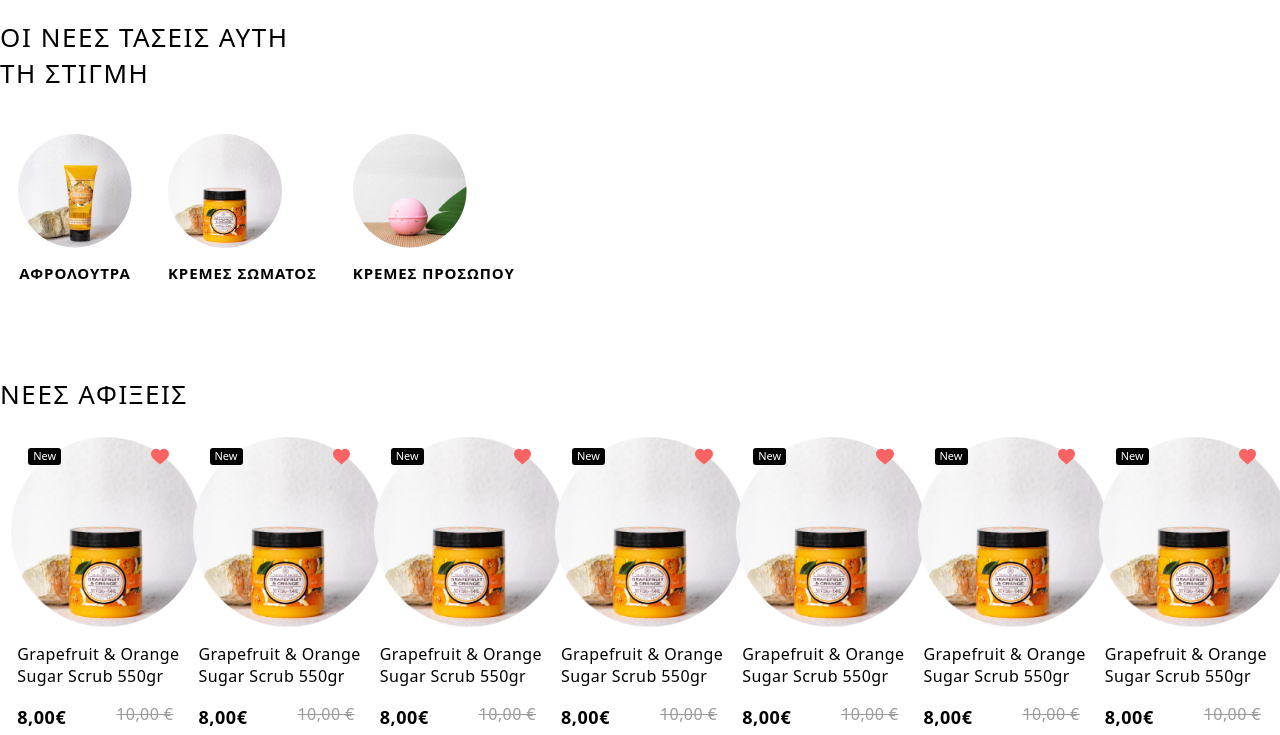
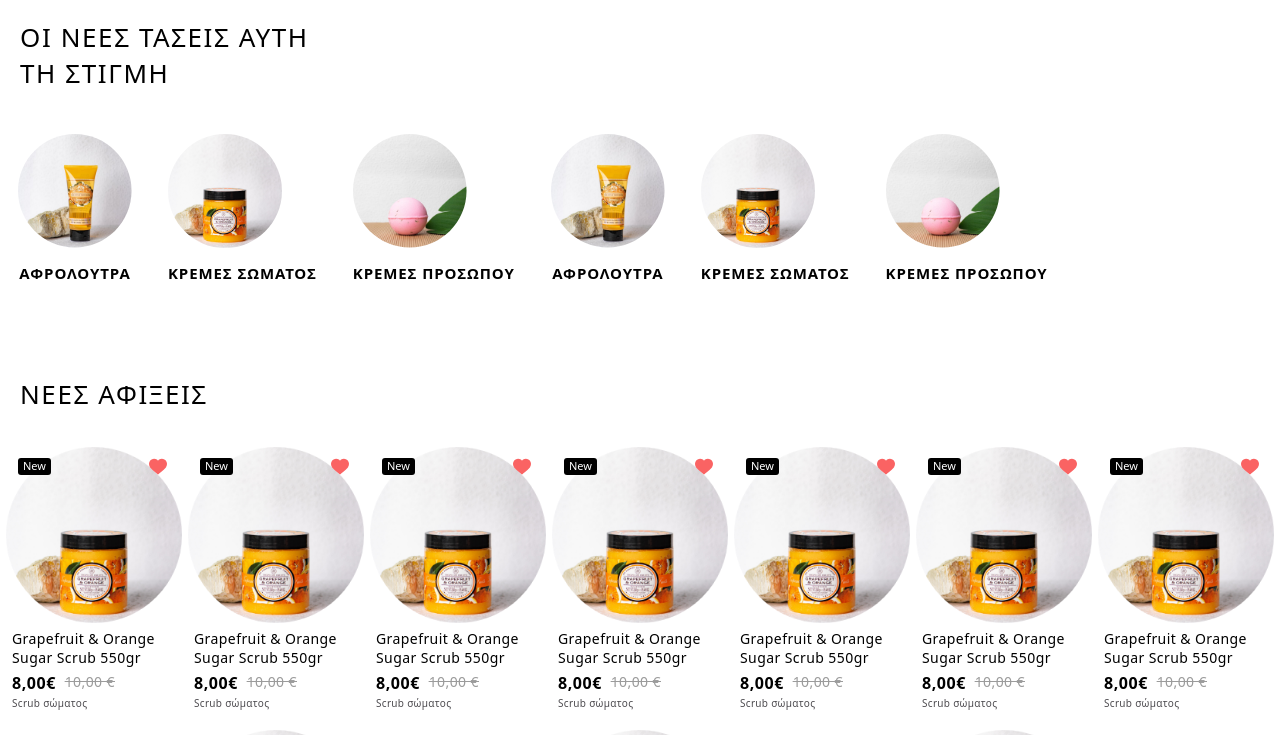
Before and after one commit to Drakoulakou/Softly, a React (Create React App) app: page / in a window 1280 px wide. Shown: the part 1820-2555 px from the top of the page. Built offline with nearby package versions, Linux system fonts and the light colour scheme.

Commit message:
changes to styles

```diff
--- a/src/App.js
+++ b/src/App.js
@@ -20,6 +20,9 @@ function App() {
       <h1 className='title'>ΟΙ ΝΕΕΣ ΤΑΣΕΙΣ ΑΥΤΗ <br /> ΤΗ ΣΤΙΓΜΗ</h1>
       <div className='carousel-wrapper'>
       <div className='carousel'>
+        <Categories image={process.env.PUBLIC_URL + '/showerGel600x600.png'} subtitle='ΑΦΡΟΛΟΥΤΡΑ' />
+        <Categories image={process.env.PUBLIC_URL + '/bodyCream_8852-scaled.png'} subtitle='ΚΡΕΜΕΣ ΣΩΜΑΤΟΣ' />
+        <Categories image={process.env.PUBLIC_URL + '/faceCream_9774-600x600.png'} subtitle='ΚΡΕΜΕΣ ΠΡΟΣΩΠΟΥ'/>
         <Categories image={process.env.PUBLIC_URL + '/showerGel600x600.png'} subtitle='ΑΦΡΟΛΟΥΤΡΑ' />
         <Categories image={process.env.PUBLIC_URL + '/bodyCream_8852-scaled.png'} subtitle='ΚΡΕΜΕΣ ΣΩΜΑΤΟΣ' />
         <Categories image={process.env.PUBLIC_URL + '/faceCream_9774-600x600.png'} subtitle='ΚΡΕΜΕΣ ΠΡΟΣΩΠΟΥ'/>
--- a/src/App.scss
+++ b/src/App.scss
@@ -14,12 +14,9 @@
     justify-content: space-evenly;
 
     .card {
-      width: 170px;
+      width: 176px;
+      margin-top: 10px;
     }
-  }
-
-  div .title {
-    height: 180px;
   }
 
   .title {
@@ -29,7 +26,7 @@
     letter-spacing: 1.6px;
     display: flex;
     align-items: end;
-    margin: 60px 0 25px 0;
+    margin: 60px 0 25px 20px;
   }
 
   .carousel {
--- a/src/components/Card/styles.scss
+++ b/src/components/Card/styles.scss
@@ -3,55 +3,14 @@
     flex-flow: wrap;
     flex-direction: row;
 
-    .title-product {
-        font-size: 16px;
-        letter-spacing: 0.42px;
-        text-align: left;
-        margin-bottom: 0;
-    }
-
-    .details-product {
-        margin-left: 6px;
-    }
-}
-
-.prices {
-    display: flex;
-    flex-direction: row;
-    justify-content: flex-start;
-
-    .previous-price {
-        text-decoration: line-through;
-        color: #9B9B9B;
-        letter-spacing: 0.42px;
-        margin-bottom: 8px;
-    }
-}
-
-.price {
-    margin-right: 50px;
-    letter-spacing: 0.54px;
-    font-size: 18px;
-    font-weight: 700;
-}
-
-.product-image {
-    width: 190px;
-    height: 190px;
-    left: 20px;
-    background-position: center;
-    background-size: cover;
-    background-repeat: no-repeat;
-}
-
     .icons {
         display: flex;
         flex-direction: row;
         position: absolute;
-    padding-left: 17px;
+        padding-left: 12px;
 
         .new {
-        margin-right: 90px;
+            margin-right: 98px;
             width: 33px;
             height: 17px;
             background-color: black;
@@ -59,13 +18,50 @@
             font-size: 11px;
             border-radius: 3px;
         }
-
+    }
+    .product-image {
+        width: 176px;
+        height: 176px;
+        background-position: center;
+        background-size: cover;
+        background-repeat: no-repeat;
     }
 
+    .title-product {
+        font-size: 14px;
+        letter-spacing: 0.42px;
+        text-align: left;
+        margin: 6px 0 0;
+    }
+
+    .details-product {
+        margin-left: 6px;
+
+        .prices {
+            display: flex;
+            flex-direction: row;
+            justify-content: space-between;
+
+            .price {
+                letter-spacing: 0.54px;
+                font-size: 16px;
+                font-weight: 700;
+                margin: 5px 0 2px;
+            }
+            .previous-price {
+                text-decoration: line-through;
+                color: #9B9B9B;
+                letter-spacing: 0.42px;
+                margin: 5px 67px 0 0px;
+                font-size: 14px;
+            }
+        }
         .category {
-    font-size: 11px;
+            font-size: 10px;
             text-align: left;
             letter-spacing: 0.3px;
             color: #4d4b4f;
             margin-top: 0;
         }
+    }
+}
--- a/src/components/SmallFrame/index.js
+++ b/src/components/SmallFrame/index.js
@@ -4,7 +4,7 @@ function SmallFrame({ image }){
     return(
         <div className='small-frame' style={{ backgroundImage: `url(${image})` }}>
             <div className='main-title'>
-                <p className='title'>ΗΛΕΚΤΡΙΚΟΙ <br /> ΑΡΩΜΑΤΙΣΤΕΣ</p>
+                <p className='frame-title'>ΗΛΕΚΤΡΙΚΟΙ <br /> ΑΡΩΜΑΤΙΣΤΕΣ</p>
                 <a className='link' href=''>Ανακαλύψτε περισσότερα</a>
             </div>
         </div>
```
Also changed, not shown: src/components/Categories/styles.scss (line endings or trailing spaces). Lines whose indentation alone changed are shown as unchanged.
